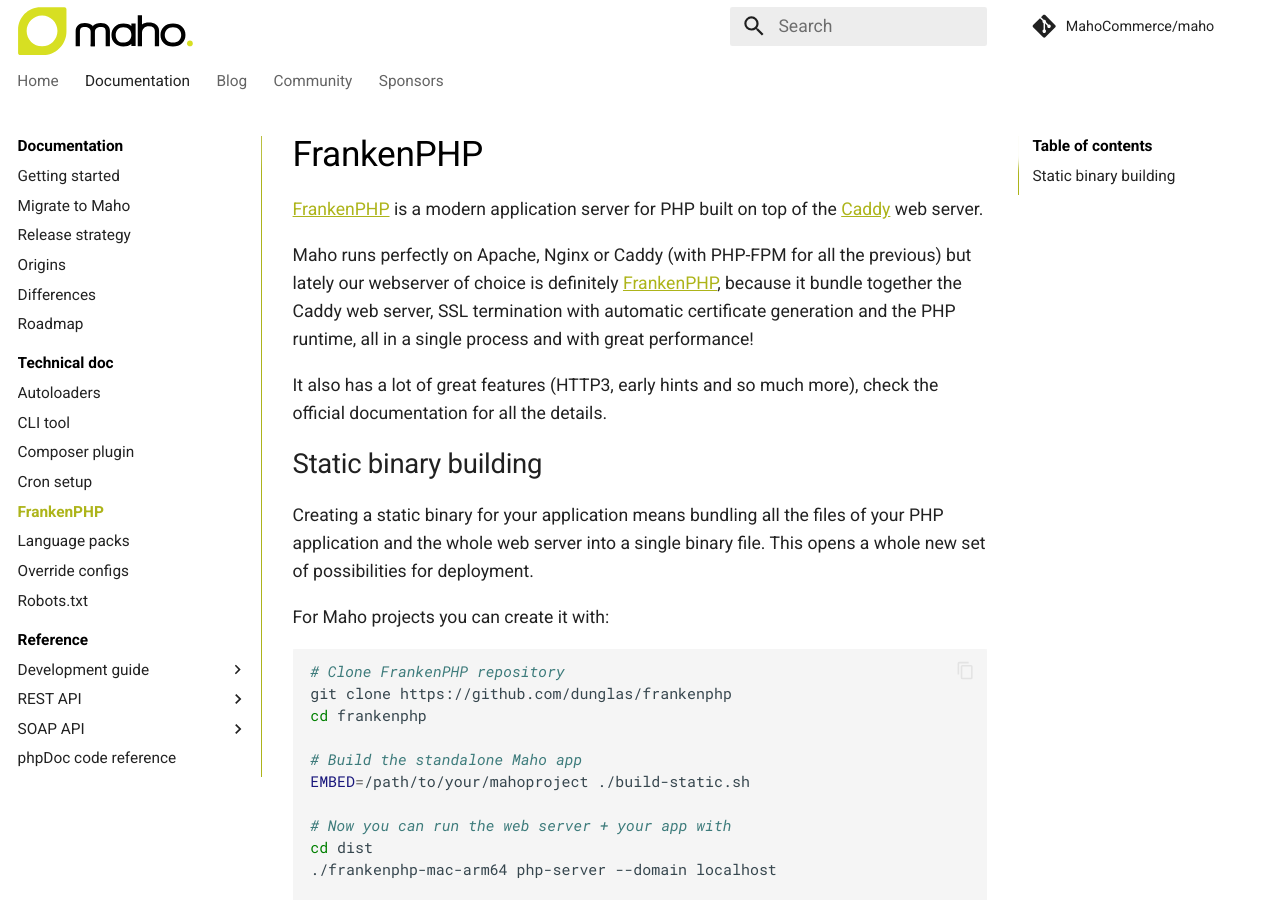
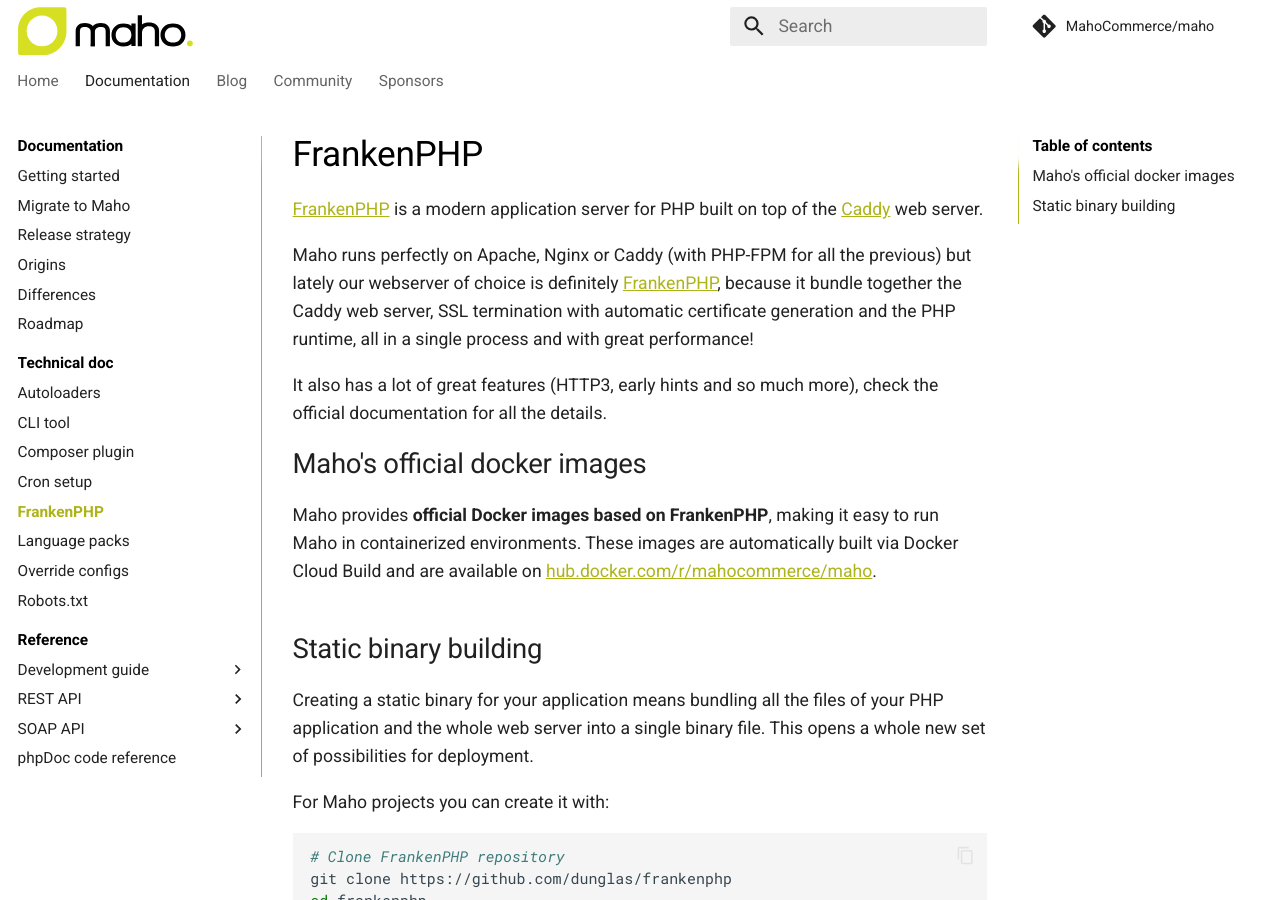
Before and after one commit to MahoCommerce/mahocommerce.com, an MkDocs documentation site: the page built from docs/frankenphp.md, in a window 1280 px wide and 900 px high. Built offline with MkDocs 1.6.1 and Material for MkDocs 9.7.7, drawn with Linux system fonts in a browser that asks for light colours; comment, search, counter and statistics services are not loaded.

Commit message:
Added frankenphp+docker

```diff
--- a/docs/frankenphp.md
+++ b/docs/frankenphp.md
@@ -8,6 +8,13 @@
 
 It also has a lot of great features (HTTP3, early hints and so much more),
 check the official documentation for all the details.
+
+## Maho's official docker images
+
+Maho provides **official Docker images based on FrankenPHP**, making it easy to run Maho in containerized environments.
+These images are automatically built via Docker Cloud Build and are available on
+[hub.docker.com/r/mahocommerce/maho](https://hub.docker.com/r/mahocommerce/maho){target=_blank}.
+
 
 ## Static binary building
 
```
